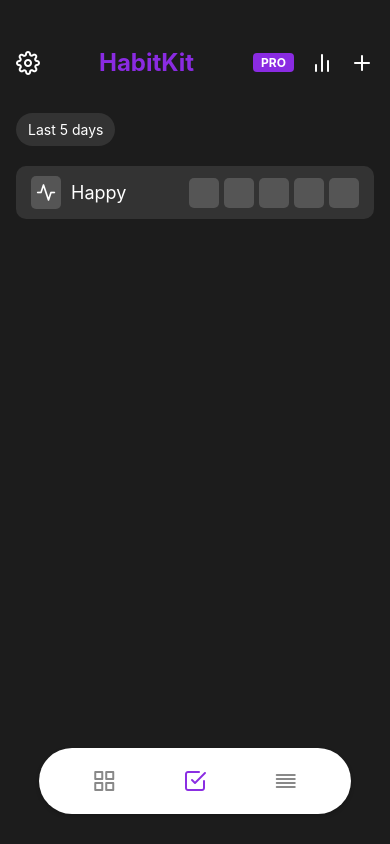
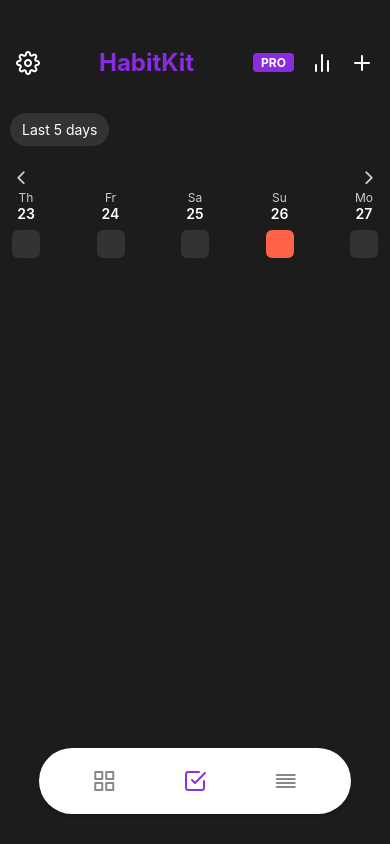
Before and after one commit to mhasnu7/HabitAnchor, a React Native app: screen /HabitCalendar in a window 390 px wide. Built offline with nearby package versions, Linux system fonts and the light colour scheme; what react-native-worklets would draw is missing.

Commit message:
Almost 2

```diff
--- a/App.tsx
+++ b/App.tsx
@@ -13,6 +13,7 @@
 import HabitCalendarScreen from './src/screens/HabitCalendarScreen';
 import HabitDetailScreen from './src/screens/HabitDetailScreen';
 import IconPickerScreen from './src/screens/IconPickerScreen';
+import SettingsScreen from './src/screens/SettingsScreen';
 import AsyncStorage from '@react-native-async-storage/async-storage';
 import { useHabitStore } from './src/store/habits';
 
@@ -22,6 +23,7 @@
   IconPicker: { onSelectIcon: (icon: string) => void };
   HabitCalendar: undefined;
   HabitDetails: undefined;
+  Settings: undefined;
 };
 
 const Stack = createNativeStackNavigator<RootStackParamList>();
@@ -49,9 +51,10 @@
           headerShown: false,
         }}>
         <Stack.Group>
+          <Stack.Screen name="HabitCalendar" component={HabitCalendarScreen} />
           <Stack.Screen name="Home" component={HomeScreen} />
-          <Stack.Screen name="HabitCalendar" component={HabitCalendarScreen} />
           <Stack.Screen name="HabitDetails" component={HabitDetailScreen} />
+          <Stack.Screen name="Settings" component={SettingsScreen} />
         </Stack.Group>
         <Stack.Group screenOptions={{ presentation: 'modal' }}>
           <Stack.Screen name="AddHabit" component={AddHabitScreen} />
--- a/src/screens/HabitCalendarScreen.tsx
+++ b/src/screens/HabitCalendarScreen.tsx
@@ -12,8 +12,31 @@
 type HabitCalendarScreenProps = NativeStackScreenProps<RootStackParamList, 'HabitCalendar'>;
 
 const HabitCalendarScreen = ({ navigation }: HabitCalendarScreenProps) => {
-  const days = ['Th', 'Fr', 'Sa', 'Su', 'Mo'];
-  const dates = ['9', '10', '11', '12', '13'];
+  // Placeholder data and functions to match the new structure
+  const weekDays = [
+    { short: 'Th', date: '23', dateString: '2025-10-23' },
+    { short: 'Fr', date: '24', dateString: '2025-10-24' },
+    { short: 'Sa', date: '25', dateString: '2025-10-25' },
+    { short: 'Su', date: '26', dateString: '2025-10-26' },
+    { short: 'Mo', date: '27', dateString: '2025-10-27' },
+  ];
+
+  const habits = [
+    { id: '1', name: 'Happy', color: '#FF6347', completedDates: ['2025-10-26'] },
+    // Add more placeholder habits as needed
+  ];
+
+  const handlePrevWeek = () => {
+    console.log('Navigate to previous week');
+  };
+
+  const handleNextWeek = () => {
+    console.log('Navigate to next week');
+  };
+
+  const toggleHabit = (habitId: string, dateString: string) => {
+    console.log(`Toggle habit ${habitId} on ${dateString}`);
+  };
 
   return (
     <View style={styles.container}>
@@ -36,14 +59,45 @@
           <Text style={styles.last5DaysButtonText}>Last 5 days</Text>
         </TouchableOpacity>
 
-        <View style={styles.habitRow}>
-          <View style={styles.habitIconContainer}>
-            <Icon name="activity" size={20} color="#fff" />
+        <View style={styles.calendarContainer}>
+          {/* Top navigation row with arrows */}
+          <View style={styles.navArrowsRow}>
+            <TouchableOpacity onPress={handlePrevWeek}>
+              <Icon name="chevron-left" size={22} color="#ccc" />
+            </TouchableOpacity>
+            <TouchableOpacity onPress={handleNextWeek}>
+              <Icon name="chevron-right" size={22} color="#ccc" />
+            </TouchableOpacity>
           </View>
-          <Text style={styles.habitName}>Happy</Text>
-          <View style={styles.calendarBoxes}>
-            {days.map((day, index) => (
-              <View key={index} style={styles.calendarBox} />
+
+          {/* Calendar content: days and habit rows */}
+          <View style={styles.calendarContentGrid}>
+            {/* Header for week days + dates */}
+            <View style={styles.daysHeader}>
+              {weekDays.map((day, index) => (
+                <View key={index} style={styles.dayColumn}>
+                  <Text style={styles.weekdayText}>{day.short}</Text>
+                  <Text style={styles.dateText}>{day.date}</Text>
+                </View>
+              ))}
+            </View>
+
+            {/* Habit rows */}
+            {habits.map((habit) => (
+              <View key={habit.id} style={styles.habitRow}>
+                {weekDays.map((day, index) => (
+                  <TouchableOpacity
+                    key={index}
+                    onPress={() => toggleHabit(habit.id, day.dateString)}
+                    style={[
+                      styles.habitBox,
+                      habit.completedDates?.includes(day.dateString)
+                        ? { backgroundColor: habit.color }
+                        : styles.habitBoxEmpty,
+                    ]}
+                  />
+                ))}
+              </View>
             ))}
           </View>
         </View>
@@ -65,6 +119,8 @@
     </View>
   );
 };
+
+export default HabitCalendarScreen;
 
 const styles = StyleSheet.create({
   container: {
@@ -101,7 +157,6 @@
   },
   content: {
     flex: 1,
-    paddingHorizontal: 16,
     paddingTop: 20,
   },
   last5DaysButton: {
@@ -111,40 +166,63 @@
     borderRadius: 20,
     alignSelf: 'flex-start',
     marginBottom: 20,
+    marginLeft: 10, // Align with calendarContainer padding
   },
   last5DaysButtonText: {
     color: '#fff',
     fontSize: 14,
   },
+  calendarContainer: {
+    width: '100%',
+    // Removed paddingHorizontal here, will be applied to children
+  },
+  navArrowsRow: { // New style for just the arrows
+    flexDirection: 'row',
+    alignItems: 'center',
+    justifyContent: 'space-between',
+    paddingHorizontal: 10, // Apply padding here
+  },
+  calendarContentGrid: { // New style for the grid of days and habit boxes
+    paddingHorizontal: 10, // Apply padding here to align with arrows
+  },
+  daysHeader: { // Renamed from headerWrapper
+    flexDirection: 'row',
+    justifyContent: 'space-between', // Distribute days evenly
+    alignItems: 'center',
+    // No fixed width here, let it flex within calendarContentGrid
+    // The dayColumn will define the width
+  },
+  dayColumn: {
+    alignItems: 'center',
+    width: 28, // Adjusted width to match habitBox
+    marginHorizontal: 2, // Added margin to match habitBox
+  },
+  weekdayText: {
+    color: '#ccc',
+    fontSize: 12,
+    textAlign: 'center',
+  },
+  dateText: {
+    color: '#fff',
+    fontSize: 14,
+    fontWeight: '600',
+    textAlign: 'center',
+  },
   habitRow: {
     flexDirection: 'row',
+    justifyContent: 'space-between',
+    // No paddingHorizontal here, as dayColumn and habitBox have marginHorizontal
     alignItems: 'center',
+    marginTop: 8,
+  },
+  habitBox: {
+    width: 28,
+    height: 28,
+    borderRadius: 6,
+    marginHorizontal: 2,
+  },
+  habitBoxEmpty: {
     backgroundColor: '#333',
-    borderRadius: 10,
-    paddingVertical: 10,
-    paddingHorizontal: 15,
-    marginBottom: 10,
-  },
-  habitIconContainer: {
-    backgroundColor: '#555',
-    borderRadius: 5,
-    padding: 5,
-    marginRight: 10,
-  },
-  habitName: {
-    color: '#fff',
-    fontSize: 18,
-    flex: 1,
-  },
-  calendarBoxes: {
-    flexDirection: 'row',
-    gap: 5,
-  },
-  calendarBox: {
-    width: 30,
-    height: 30,
-    backgroundColor: '#555',
-    borderRadius: 5,
   },
   bottomNavBarContainer: {
     position: 'absolute',
@@ -171,5 +249,3 @@
     padding: 8,
   },
 });
-
-export default HabitCalendarScreen;
--- a/src/screens/HabitDetailScreen.tsx
+++ b/src/screens/HabitDetailScreen.tsx
@@ -1,4 +1,4 @@
-import React from 'react';
+import React, { useState, useEffect } from 'react';
 import { View, Text, StyleSheet, TouchableOpacity, ScrollView } from 'react-native';
 import Icon from 'react-native-vector-icons/Ionicons';
 import { NativeStackScreenProps } from '@react-navigation/native-stack';
@@ -10,13 +10,31 @@
   AddHabit: undefined;
   HabitCalendar: undefined;
   HabitDetails: undefined;
+  Settings: undefined;
 };
 
 type HabitDetailScreenProps = NativeStackScreenProps<RootStackParamList, 'HabitDetails'>;
 
 const HabitDetailScreen = ({ navigation }: HabitDetailScreenProps) => {
   const { habits } = useHabitStore();
-  const last5Days = generateLastNDays(5);
+  const [currentDate, setCurrentDate] = useState(new Date());
+  const [lastNDays, setLastNDays] = useState(generateLastNDays(5, currentDate));
+
+  useEffect(() => {
+    setLastNDays(generateLastNDays(5, currentDate));
+  }, [currentDate]);
+
+  const goToPreviousDays = () => {
+    const newDate = new Date(currentDate);
+    newDate.setDate(newDate.getDate() - 5);
+    setCurrentDate(newDate);
+  };
+
+  const goToNextDays = () => {
+    const newDate = new Date(currentDate);
+    newDate.setDate(newDate.getDate() + 5);
+    setCurrentDate(newDate);
+  };
 
   return (
     <View style={styles.container}>
@@ -35,8 +53,12 @@
         <TouchableOpacity style={styles.last5DaysButton}>
           <Text style={styles.last5DaysButtonText}>Last 5 days</Text>
         </TouchableOpacity>
+        <View style={styles.dateNavigationContainer}>
+          <TouchableOpacity onPress={goToPreviousDays} style={styles.arrowButton}>
+            <Icon name="chevron-back" size={24} color="#fff" />
+          </TouchableOpacity>
           <View style={styles.daysHeader}>
-          {last5Days.map((day, index) => (
+            {lastNDays.map((day, index) => (
               <View key={index} style={styles.dayContainer}>
                 <Text style={styles.dayHeaderText}>
                   {new Date(day.date).toLocaleDateString('en-US', { weekday: 'short' }).substring(0, 2)}
@@ -47,6 +69,10 @@
               </View>
             ))}
           </View>
+          <TouchableOpacity onPress={goToNextDays} style={styles.arrowButton}>
+            <Icon name="chevron-forward" size={24} color="#fff" />
+          </TouchableOpacity>
+        </View>
         <ScrollView style={styles.scrollView}>
           {habits.map(habit => (
             <View key={habit.id} style={styles.habitRow}>
@@ -55,7 +81,7 @@
               </View>
               <Text style={styles.habitName}>{habit.name}</Text>
               <View style={styles.calendarBoxes}>
-                {last5Days.map((day, index) => {
+                {lastNDays.map((day, index) => {
                   const habitDayProgress = habit.progress.find(p => p.date === day.date);
                   const isCompleted = habitDayProgress ? habitDayProgress.completed : false;
                   return (
@@ -78,7 +104,7 @@
           <TouchableOpacity style={styles.navButton} onPress={() => navigation.navigate('Home')}>
             <Icon name="grid" size={24} color="#888" />
           </TouchableOpacity>
-          <TouchableOpacity style={styles.navButton} onPress={() => navigation.navigate('HabitDetails')}>
+          <TouchableOpacity style={styles.navButton} onPress={() => navigation.navigate('Settings')}>
             <Icon name="settings-outline" size={24} color="#8a2be2" />
           </TouchableOpacity>
         </View>
@@ -130,10 +156,10 @@
   },
   daysHeader: {
     flexDirection: 'row',
-    justifyContent: 'flex-end',
+    justifyContent: 'space-between', // Use space-between for internal distribution
     marginBottom: 10,
-    gap: 5,
-    paddingRight: 15,
+    width: 170, // Approximate width for 5 items (30*5 + 4*5)
+    marginRight: 5, // Push closer to the right arrow
   },
   dayContainer: {
     alignItems: 'center',
@@ -148,6 +174,17 @@
     color: '#aaa',
     fontSize: 12,
   },
+  dateNavigationContainer: {
+    flexDirection: 'row',
+    alignItems: 'center',
+    justifyContent: 'space-between',
+    marginBottom: 10,
+    paddingLeft: 15, // Revert to original paddingLeft
+    paddingRight: 15,
+  },
+  arrowButton: {
+    padding: 10,
+  },
   scrollView: {
     flex: 1,
   },
@@ -157,8 +194,9 @@
     backgroundColor: '#333',
     borderRadius: 10,
     paddingVertical: 10,
-    paddingHorizontal: 15,
+    paddingHorizontal: 15, // Revert to original paddingHorizontal
     marginBottom: 10,
+    justifyContent: 'space-between',
   },
   habitIconContainer: {
     borderRadius: 5,
@@ -172,7 +210,9 @@
   },
   calendarBoxes: {
     flexDirection: 'row',
-    gap: 5,
+    justifyContent: 'space-between', // Use space-between for internal distribution
+    width: 170, // Approximate width for 5 items (30*5 + 4*5)
+    marginRight: 5, // Push closer to the right arrow
   },
   calendarBox: {
     width: 30,
@@ -211,4 +251,4 @@
   },
 });
 
-export default HabitDetailScreen;
+export default HabitDetailScreen; // Minor change to trigger TS re-evaluation
--- a/src/screens/HomeScreen.tsx
+++ b/src/screens/HomeScreen.tsx
@@ -16,6 +16,7 @@
   AddHabit: undefined;
   HabitCalendar: undefined;
   HabitDetails: undefined;
+  Settings: undefined;
 };
 
 type HomeScreenProps = NativeStackScreenProps<RootStackParamList, 'Home'>;
@@ -26,7 +27,7 @@
   return (
     <View style={styles.container}>
       <View style={styles.header}>
-        <TouchableOpacity>
+        <TouchableOpacity onPress={() => navigation.navigate('Settings')}>
           <Icon name="settings" size={24} color="#fff" />
         </TouchableOpacity>
         <Text style={styles.title}>Habit Anchor</Text>
--- /dev/null
+++ b/src/screens/SettingsScreen.tsx
@@ -0,0 +1,60 @@
+import React from 'react';
+import { View, Text, StyleSheet, TouchableOpacity } from 'react-native';
+import Icon from 'react-native-vector-icons/Ionicons';
+import { NativeStackScreenProps } from '@react-navigation/native-stack';
+
+type RootStackParamList = {
+  Home: undefined;
+  Settings: undefined;
+};
+
+type SettingsScreenProps = NativeStackScreenProps<RootStackParamList, 'Settings'>;
+
+const SettingsScreen = ({ navigation }: SettingsScreenProps) => {
+  return (
+    <View style={styles.container}>
+      <View style={styles.header}>
+        <TouchableOpacity onPress={() => navigation.goBack()}>
+          <Icon name="arrow-back" size={24} color="#fff" />
+        </TouchableOpacity>
+        <Text style={styles.title}>Settings</Text>
+        <View style={styles.headerRight} />
+      </View>
+    </View>
+  );
+};
+
+const styles = StyleSheet.create({
+  container: {
+    flex: 1,
+    backgroundColor: 'black',
+  },
+  header: {
+    flexDirection: 'row',
+    justifyContent: 'flex-start',
+    alignItems: 'center',
+    paddingHorizontal: 16,
+    paddingTop: 48,
+    paddingBottom: 16,
+    backgroundColor: '#1c1c1c',
+  },
+  title: {
+    color: '#fff',
+    fontSize: 24,
+    fontWeight: 'bold',
+    flex: 1,
+    textAlign: 'center',
+    marginRight: 24, // To offset the back button and center the title
+  },
+  headerRight: {
+    flexDirection: 'row',
+    alignItems: 'center',
+    gap: 16,
+  },
+  text: {
+    color: 'white',
+    fontSize: 24,
+  },
+});
+
+export default SettingsScreen;
--- a/src/utils/date.ts
+++ b/src/utils/date.ts
@@ -1,13 +1,12 @@
-export const generateLastNDays = (n: number) => {
+export const generateLastNDays = (n: number, startDate: Date = new Date()) => {
   const days = [];
-  const today = new Date();
   for (let i = 0; i < n; i++) {
-    const d = new Date(today);
-    d.setDate(today.getDate() - i);
+    const d = new Date(startDate);
+    d.setDate(startDate.getDate() - i);
     days.unshift({ date: d.toLocaleDateString('en-CA', { year: 'numeric', month: '2-digit', day: '2-digit' }).replace(/\//g, '-'), completed: false });
   }
   return days;
-};
+}; // Added a comment to force re-compilation
 export function generateMonthWeeks(year: number, month: number) {
   const weeks: ({ day: number; dateStr: string } | null)[][] = [];
   let week: ({ day: number; dateStr: string } | null)[] = new Array(7).fill(null);
```
Also changed, not shown: src/components/SettingItem.tsx (added, +23 -0 lines), src/styles/SettingsScreenStyles.ts (added, +53 -0 lines), 1 other file (tests, documents, lock files or other folders). Lines whose indentation alone changed are shown as unchanged.
